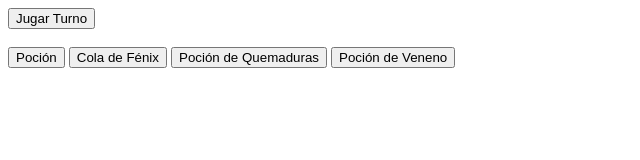
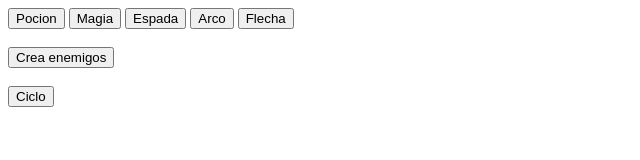
Before and after one commit to ivansmb11/ejercicioJs, a plain HTML site: page index.html in a window 1280 px wide. Shown: the whole page, without its empty margins (0-640 px from the left). Drawn offline with Linux system fonts and the light colour scheme.

Commit message:
ready t4

```diff
--- a/index.html
+++ b/index.html
@@ -6,13 +6,17 @@
 </head>
 
 <body onload='inicializa();'>
-  <button onclick="jugarTurno()" id="boton1">Jugar Turno</button>
-  <br><br>
-
-  <button onclick="usarItem('Pocion')" id="boton2">Poción</button>
-  <button onclick="usarItem('Cola de Fénix')" id="boton3">Cola de Fénix</button>
-  <button onclick="usarItem('Pocion Quemadura')" id="boton4">Poción de Quemaduras</button>
-  <button onclick="usarItem('Pocion Envenenamiento')" id="boton5">Poción de Veneno</button>
+  <button id="boton1" onclick='comprar("Pocion");'> Pocion </button>
+  <button id="boton2" onclick='comprar("Magia");'> Magia </button>
+  <button id="boton3" onclick='comprar("Espada");''> Espada </button>
+  <button id="boton4" onclick='comprar("Arco");'> Arco </button>
+  <button id="boton5" onclick='comprar("Flecha");'> Flecha </button>
+  <br>
+  <br>
+  <button id="boton6" onclick='crearEnemigos(6);'> Crea enemigos </button>
+  <br>
+  <br>
+  <button id="boton7" onclick='ciclo();'> Ciclo </button>
 </body>
 
 </html>
--- a/js/juego.js
+++ b/js/juego.js
@@ -3,113 +3,48 @@ const inicializa = () => {
 	console.log("Cargado");
 }
 
-let vida = 100;
-let estadoJugador = 'Sano';
-let estados = ['Sano', 'Quemado', 'Envenenado', 'Muerto'];
-let items = ['Pocion', 'Cola de Fénix', 'Pocion Quemadura', 'Pocion Envenenamiento'];
+const articulos = ['Pocion', 'Magia', 'Espada', 'Arco', 'Flecha'];
 
-const jugarTurno = () => {
-	if (vida <= 0) {
-		muerte();
-	} else {
-		const accion = Math.floor(Math.random() * 4) + 1;
-		// const accion = 1;
-		console.log(accion);
-		switch (accion) {
-			case 1:
-				accionAtaque();
-				break;
-			case 2:
-				accionQuemar();
-				break;
-			case 3:
-				accionEnvenenar();
-				break;
-			case 4:
-				console.log("El ataque enemigo ha fallado, que suerte.");
-				break;
-		}
+const comprar = ( articulo ) => {
+	switch ( articulo ) {
+		case articulos[0]:
+			console.log("Has comprado una pocion");
+			break;
+		case articulos[1]:
+			console.log("Has comprado una magia");
+			break;
+		case articulos[2]:
+			console.log("Has comprado una espada");
+			break;
+		case articulos[3]:
+			console.log("Has comprado un arco");
+			break;
+		case articulos[4]:
+			console.log("Has comprado una flecha");
+			break;
+		default:
+			console.log("No has comprado nada");
 	}
 }
 
-const accionAtaque = () => {
-	vida -= 10;
-	console.log("Has sido atacado por 10 puntos de vida!\n");
-	muestraEstadoJugador();
+const crearEnemigos = ( noEnemigos ) => {
+	let enemigos = 0;
+	for ( let i = 0; i < noEnemigos; i++ ) {
+		enemigos++;
+	}
+	console.log( 'Haz creado ' + enemigos + ' enemigos.' );
 }
 
-const accionQuemar = () => {
-	estadoJugador = estados[1];
-	muestraEstadoJugador();
+const ciclo = () => {
+	const numeroCPU = Math.floor(Math.random() * 10) + 1;
+	console.log(numeroCPU);
+	do {
+		const valor1 = parseInt(prompt("Introduce un número"));
+
+		if ( numeroCPU == valor1 ) {
+			console.log("Has ganado");
+		} else {
+			console.log("Has perdido");
+		}
+	} while ( numeroCPU != valor1 );
 }
-
-const accionEnvenenar = () => {
-	estadoJugador = estados[2];
-	muestraEstadoJugador();
-}
-
-const muerte = () => {
-	estadoJugador = estados[3];
-	console.log("Has muerto");
-}
-
-const muestraEstadoJugador = () => {
-	switch (estadoJugador) {
-		case estados[0]:
-			console.log("ESTADO: Estas sano.\nTines " + vida + " puntos de vida.");
-			break;
-		case estados[1]:
-			console.log("ESTADO: Estas quemado, usa un item!\nTines " + vida + " puntos de vida.");
-			break;
-		case estados[2]:
-			console.log("ESTADO: Estas envenenado, usa un item!\nTines " + vida + " puntos de vida.");
-			break;
-		case estados[3]:
-			muerte();
-			break;
-	}
-}
-
-const colaFenix = () => {
-	console.log(vida);
-	if (vida == 0) {
-		vida = 30;
-		estadoJugador = estados[0];
-		console.log("Has usado una cola de fenix, haz vuelto a la vida!\n");
-		muestraEstadoJugador();
-	} else {
-		console.log("No puedes usar una cola de fenix si estás vivo.\n");
-	}
-}
-
-const usarItem = (tipo) => {
-	switch (tipo) {
-		case items[0]:
-			vida += 50;
-			console.log("Has usado una poción!\n");
-			muestraEstadoJugador();
-			break;
-		case items[1]:
-			colaFenix();
-			muestraEstadoJugador();
-			break;
-		case items[2]:
-			if (estadoJugador == estados[1]) {
-				estadoJugador = estados[0];
-				console.log("Has usado una pocion de quemadura.\n");
-				muestraEstadoJugador();
-			} else {
-				console.log("No puedes usar una pocion de quemadura si no estas quemado.\n");
-			}
-			break;
-		case items[3]:
-			if (estadoJugador == estados[2]) {
-				estadoJugador = estados[0];
-				console.log("Has usado una pocion de envenenamiento.\n");
-				muestraEstadoJugador();
-			} else {
-				console.log("No puedes usar una pocion de envenenamiento si no estas envenenado.\n");
-			}
-			break;
-	}
-}
```
